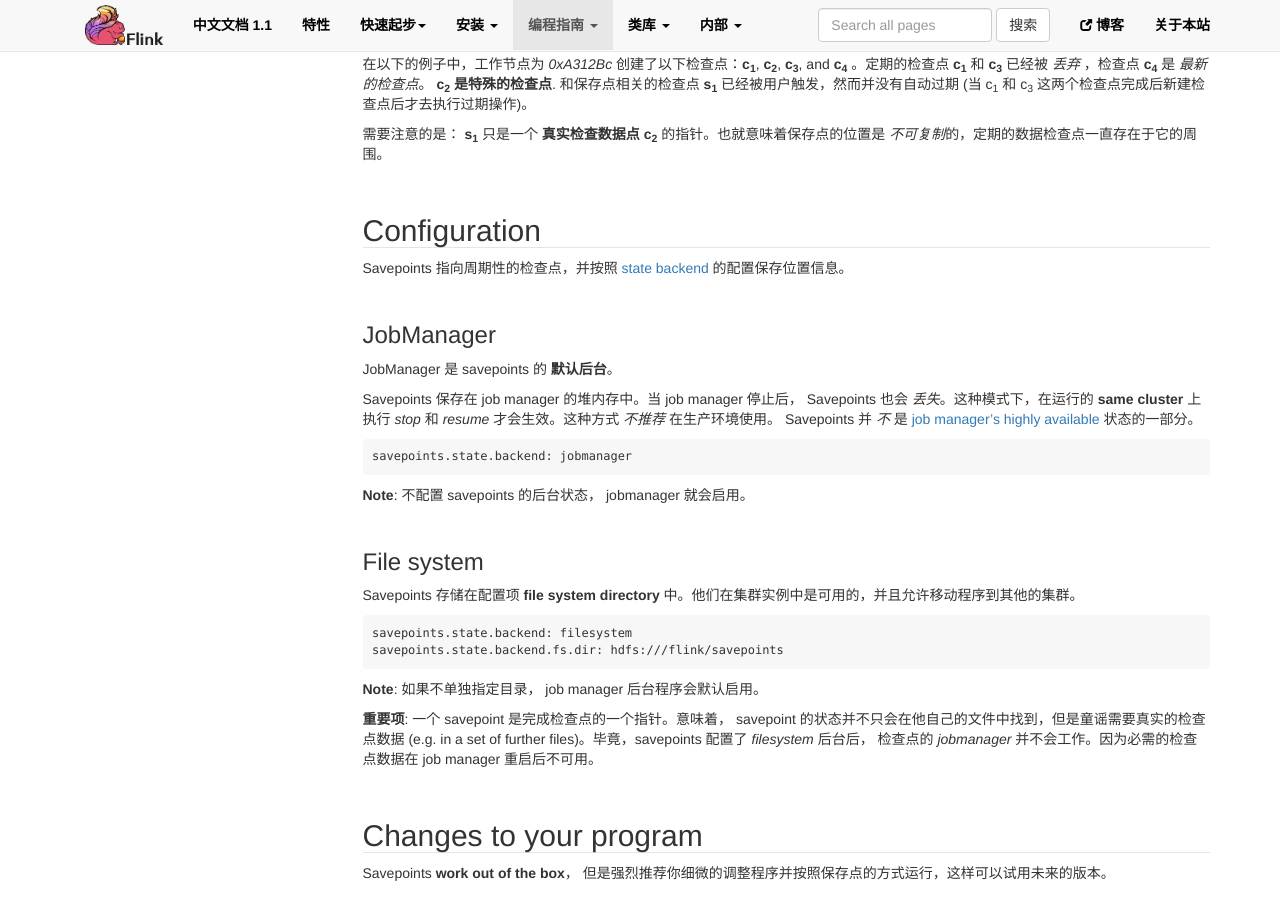
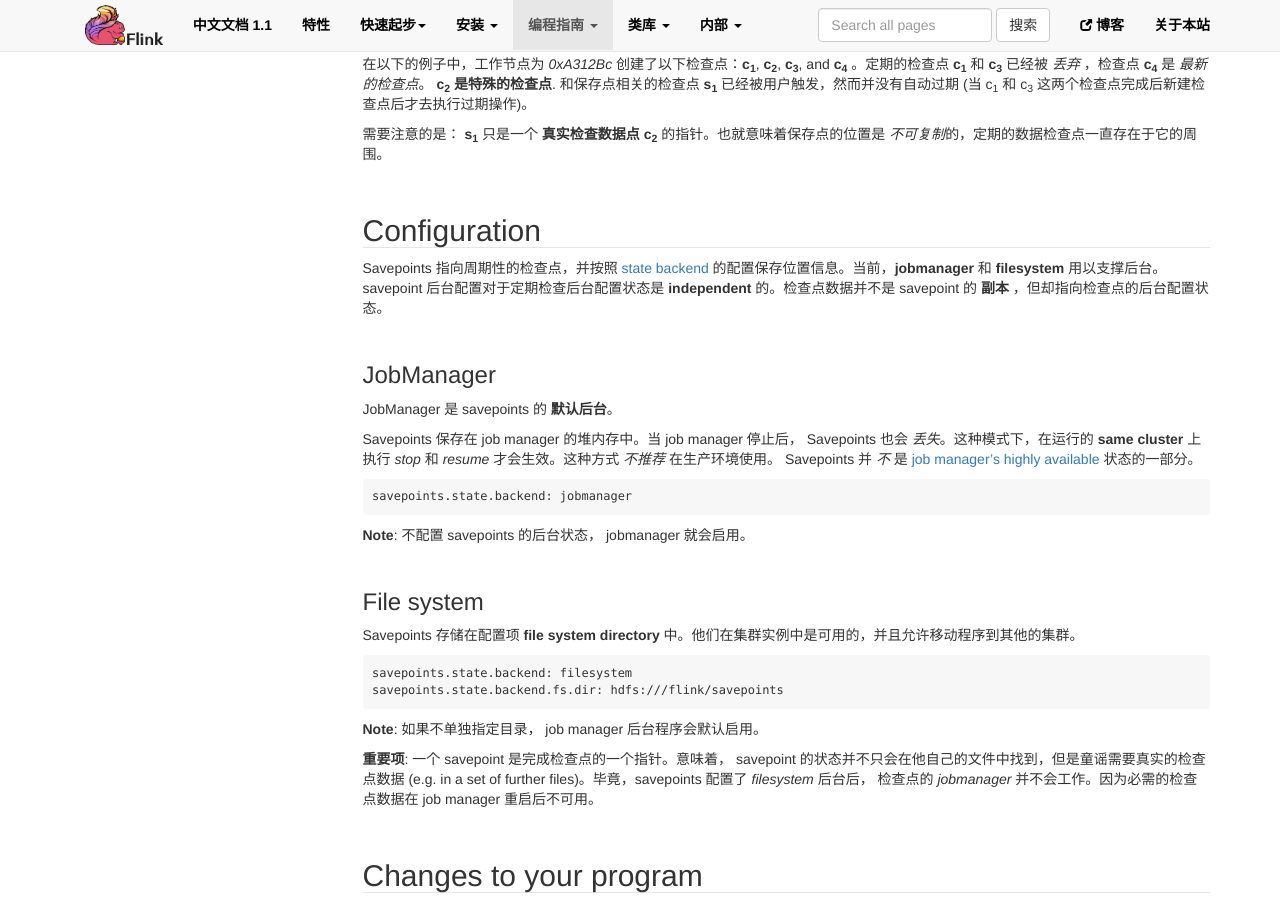
Before and after one commit to xuchuanyin/flink-china-doc, a Jekyll site: the page built from apis/streaming/savepoints.md, in a window 1280 px wide and 900 px high, scrolled down 1202 px. Built offline with Jekyll 4.4.1, drawn with Linux system fonts in a browser that asks for light colours; nearby versions of some CDN libraries; comment, search, counter and statistics services are not loaded.

```diff
--- a/apis/streaming/savepoints.md
+++ b/apis/streaming/savepoints.md
@@ -42,7 +42,7 @@ under the License.
 
 ## Configuration
 
-Savepoints 指向周期性的检查点，并按照 [state backend](state_backends.html) 的配置保存位置信息。
+Savepoints 指向周期性的检查点，并按照 [state backend](state_backends.html) 的配置保存位置信息。当前，**jobmanager** 和 **filesystem** 用以支撑后台。savepoint 后台配置对于定期检查后台配置状态是 **independent**  的。检查点数据并不是 savepoint 的 **副本** ，但却指向检查点的后台配置状态。
 
 ### JobManager
 
```
